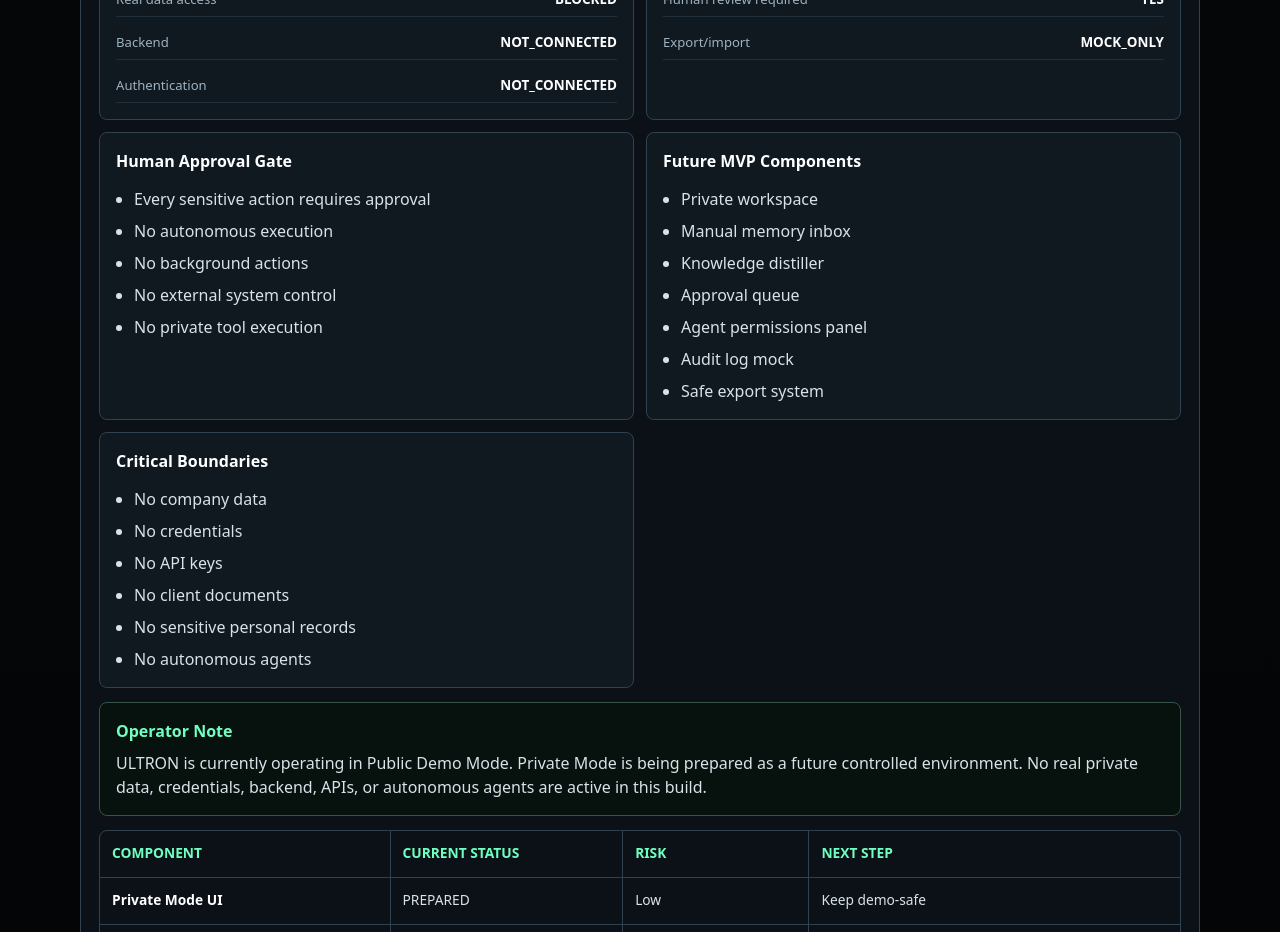
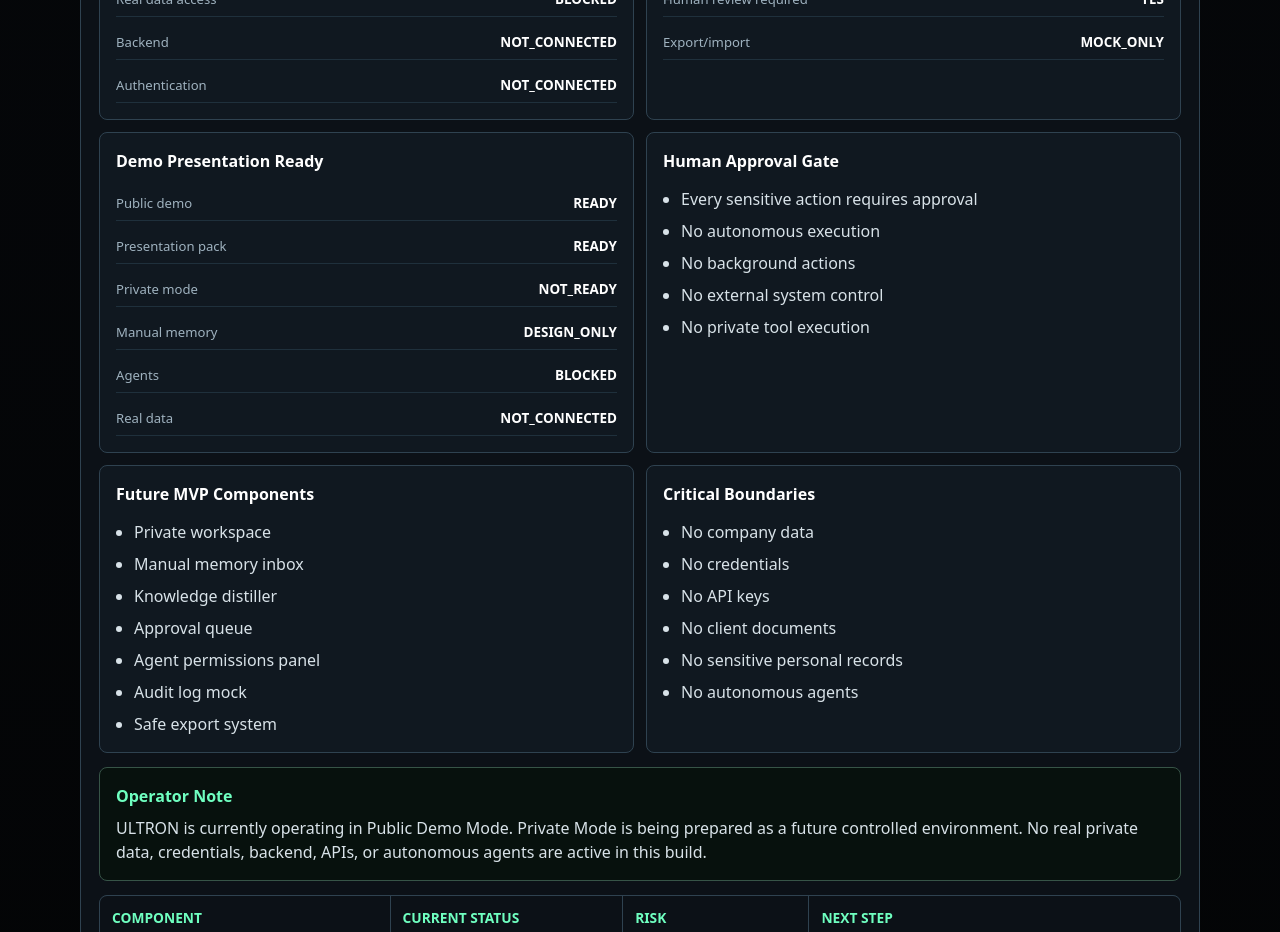
Before and after one commit to Martind-40/tony-rip, a React (Vite) app in the folder app/: page / in a window 1280 px wide. Shown: the part 1640-2572 px from the top of the page. Built offline with nearby package versions, Linux system fonts and the light colour scheme.

Commit message:
add Ultron public demo presentation pack

```diff
--- a/app/src/App.jsx
+++ b/app/src/App.jsx
@@ -46,6 +46,15 @@
   { label: "Real memory persistence", value: "BLOCKED" },
   { label: "Human review required", value: "YES" },
   { label: "Export/import", value: "MOCK_ONLY" }
+];
+
+const presentationStatus = [
+  { label: "Public demo", value: "READY" },
+  { label: "Presentation pack", value: "READY" },
+  { label: "Private mode", value: "NOT_READY" },
+  { label: "Manual memory", value: "DESIGN_ONLY" },
+  { label: "Agents", value: "BLOCKED" },
+  { label: "Real data", value: "NOT_CONNECTED" }
 ];
 
 const approvalGate = [
@@ -203,7 +212,7 @@
         ))}
       </section>
 
-      <section className="privateMvp" aria-labelledby="private-mvp-title">
+        <section className="privateMvp" aria-labelledby="private-mvp-title">
         <div className="sectionIntro">
           <p className="eyebrow">SPRINT 8 / PRIVATE MODE MVP PREPARATION</p>
           <h2 id="private-mvp-title">Private Mode MVP Preparation</h2>
@@ -222,6 +231,10 @@
           <article>
             <h3>Manual Private Memory</h3>
             <StatusList items={memoryStatus} />
+          </article>
+          <article>
+            <h3>Demo Presentation Ready</h3>
+            <StatusList items={presentationStatus} />
           </article>
           <article>
             <h3>Human Approval Gate</h3>
```
Also changed, not shown: 2 other files (tests, documents, lock files or other folders).
